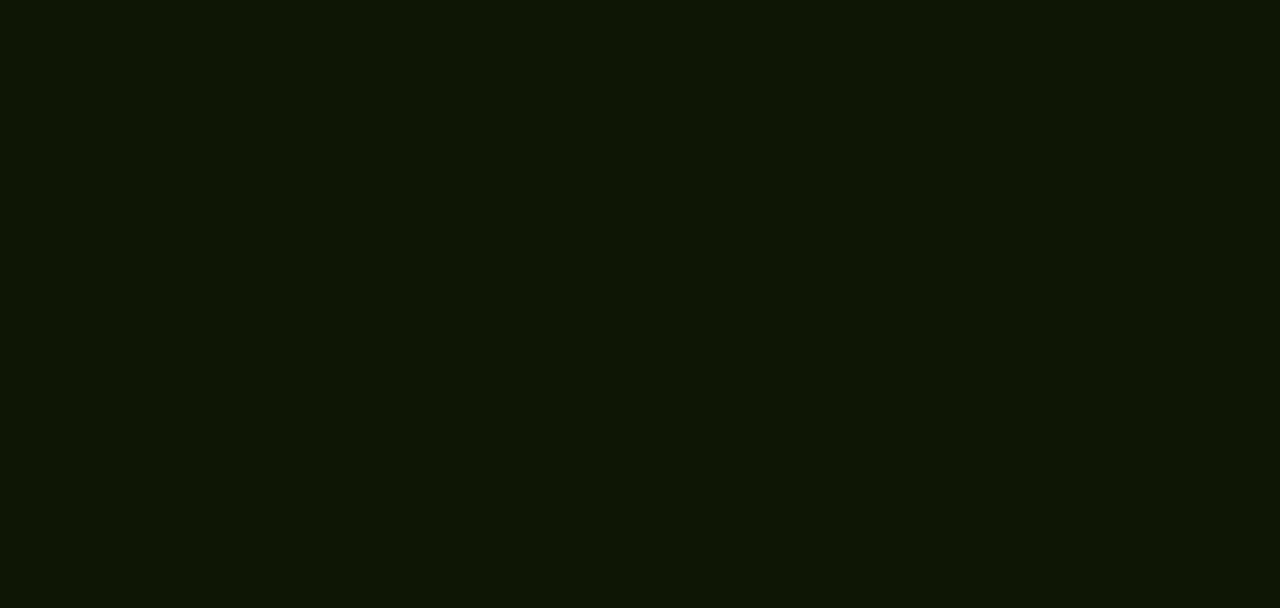
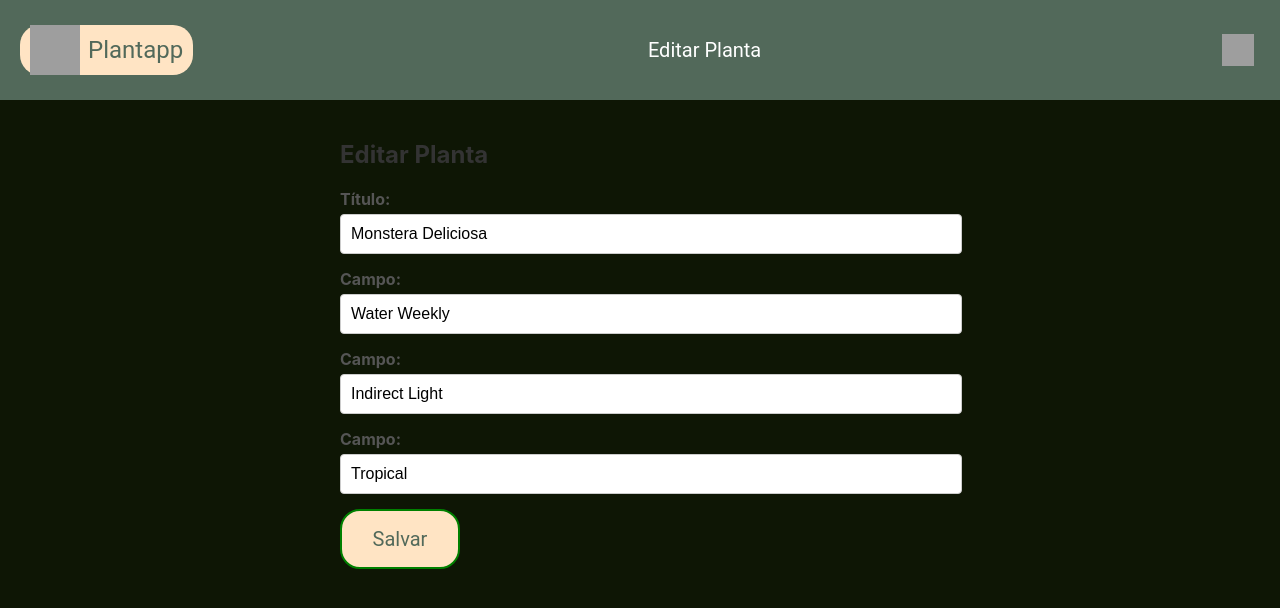
Before and after one commit to PedroSantosAzevedo/puc-adv-web-project, a React (Vite) app: page /plantEdit/1 in a window 1280 px wide. Before the commit this address had no page. Shown: the top 608 px of the page. Built offline with nearby package versions, Linux system fonts and the light colour scheme; grey boxes are pictures that could not be loaded.

Commit message:
adiciona edit view

```diff
--- a/src/App.tsx
+++ b/src/App.tsx
@@ -2,23 +2,15 @@ import './App.css'
 import {BrowserRouter as Router, Route, Routes} from 'react-router-dom'
 import PlantHome from './pages/plantHome/plantHome'
 import PlantList from './pages/plantList/plantList'
+import PlantEdit from './pages/plantEdit/plantEdit'
 
 function App() {
   return (
     <Router>
       <Routes>
-        <Route
-          path="/plants"
-          element={
-            <PlantList/>
-          }
-        />
-        <Route
-          path="/"
-          element={
-            <PlantHome />
-          }
-        />
+        <Route path="/plants" element={ <PlantList/>} />
+        <Route path="/" element={<PlantHome />} />
+        <Route path= "/plantEdit/:id" element={<PlantEdit />} />
       </Routes>
     </Router>
   )
--- a/src/components/plantCard/plantCard.tsx
+++ b/src/components/plantCard/plantCard.tsx
@@ -2,13 +2,14 @@ import { useState } from "react";
 import "./plantCard.css";
 
 interface PlantCardProps {
+  id: number
   title: string;
   image: string;
   labels: string[];
-  clickAction?: (title: string) => void;
+  clickAction?: (id: number) => void;
 }
 
-export default function PlantCard({ title, image, labels, clickAction}: PlantCardProps) {
+export default function PlantCard({id, title, image, labels, clickAction}: PlantCardProps) {
 
     const [state, setState] = useState(false);
     const [classState, setClassState] = useState("plant-card");
@@ -16,7 +17,8 @@ export default function PlantCard({ title, image, labels, clickAction}: PlantCar
     const handleClick = () => {
         setState(!state);
         state ? setClassState("plant-card") :  setClassState("plant-card plant-card-selected")
-        clickAction?.(title);
+        console.log("clicou no card da planta " + id);
+        clickAction?.(id);
     }
 
   return (
--- /dev/null
+++ b/src/pages/plantEdit/plantEdit.css
@@ -0,0 +1,35 @@
+.plant-edit-content {
+    padding: 20px;
+    max-width: 600px;
+    margin: 0 auto;
+}
+
+.plant-edit-content h2 {
+    margin-bottom: 20px;
+    color: #333;
+}
+
+.input-group {
+    margin-bottom: 15px;
+}
+
+.input-group label {
+    display: block;
+    margin-bottom: 5px;
+    font-weight: bold;
+    color: #555;
+}
+
+.input-group input {
+    width: 100%;
+    padding: 10px;
+    border: 1px solid #ccc;
+    border-radius: 4px;
+    font-size: 16px;
+}
+
+.input-group input:focus {
+    outline: none;
+    border-color: #4caf50;
+    box-shadow: 0 0 5px rgba(76, 175, 80, 0.5);
+}
--- /dev/null
+++ b/src/pages/plantEdit/plantEdit.tsx
@@ -0,0 +1,70 @@
+import "./plantEdit.css";
+import MyHeader from '../../components/header/header';
+import plantsData from '../../data/plants.json';
+import { useState } from 'react';
+import { useParams } from "react-router-dom";
+import DefaultButton from "../../components/defaultButton/defaultButton";
+
+
+function findPlantById(id: number) {
+    return plantsData.plants.find(plant => plant.id === id);
+}
+
+export default function PlantEdit() {
+
+    const param = useParams();
+    const plant = findPlantById(Number(param.id));
+    const [title, setTitle] = useState(plant?.title || '');
+    const [labels, setLabels] = useState(plant?.labels);
+
+    const handleLabelChange = (index: number, value: string) => {
+        if (!labels) return;
+        const newLabels = [...labels];
+        newLabels[index] = value;
+        setLabels(newLabels);
+    }
+
+    if (!plant) {
+        return (
+            <div>
+                <MyHeader title="Editar Planta" />
+                <div className="plant-edit-content">
+                    <p>Planta não encontrada.</p>
+                </div>
+            </div>
+        );
+    }
+
+    return (
+        <div>
+            <MyHeader title="Editar Planta" />
+            <div className="plant-edit-content">
+                <h2>Editar Planta</h2>
+                <form>
+                    <div className="input-group">
+                        <label htmlFor="title">Título:</label>
+                        <input
+                            type="text"
+                            id="title"
+                            value={title}
+                            onChange={(e) => setTitle(e.target.value)}
+                        />
+                    </div>
+                    {labels.map((label, index) => (
+                        <div className="input-group">
+                            <label htmlFor="labels">Campo:</label>
+                            <input
+                                type="text"
+                                id="labels"
+                                value={label}
+                                onChange={(e) =>handleLabelChange(index, e.target.value)}
+                            />
+                        </div>
+                    ))}
+                </form>
+                <DefaultButton text="Salvar" onClick={() => alert('Planta salva! (funcionalidade não implementada)')} />
+            </div>
+        </div>
+
+    );
+}
--- a/src/pages/plantList/plantList.tsx
+++ b/src/pages/plantList/plantList.tsx
@@ -3,8 +3,11 @@ import MyHeader from '../../components/header/header'
 import PlantCard from '../../components/plantCard/plantCard'
 import AddPlantCard from '../../components/plantCard/addPlantCard'
 import plantsData from '../../data/plants.json'
+import { useNavigate } from "react-router-dom";
 
 export default function PlantList() {
+
+    const navigate = useNavigate();
     return (
          <div>
               <MyHeader title="Minhas plantas" />
@@ -12,11 +15,11 @@ export default function PlantList() {
                 <div className="plants-container">
                   {plantsData.plants.map((plant) => (
                     <PlantCard
-                      key={plant.id}
+                      id={plant.id}
                       title={plant.title}
                       image={plant.image}
                       labels={plant.labels}
-                      clickAction={(myTitle) => console.log(myTitle)}
+                      clickAction={(id) => navigate(`/plantEdit/${id}`)}
                     />
                   ))}
                   <AddPlantCard />
```
Also changed, not shown: src/pages/plantDetail/plantDetail.tsx (added, +38 -0 lines), src/pages/plantDetail/plantDetail.css (added).
